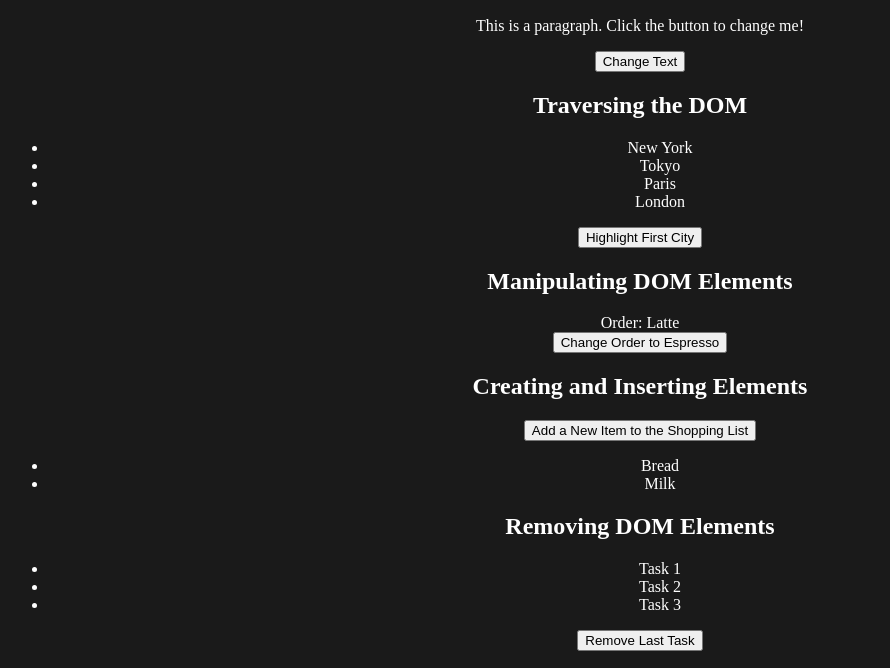
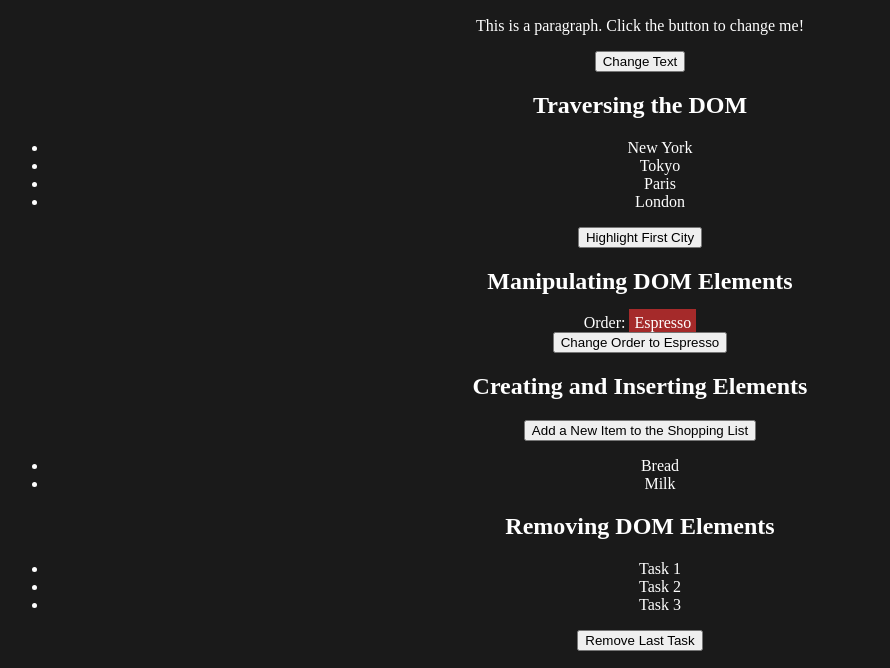
Before and after one commit to Scyari/JavaScript-Practice, a plain HTML site: page BOM AND DOM/part8/dom.html in a window 1280 px wide. Both pictures are taken after a click on the button "Change Order to Espresso". Shown: the part 110-778 px from the top of the page, without its empty margins (0-890 px from the left). Drawn offline with Linux system fonts and the light colour scheme.

Commit message:
example 3->changing Text Content 1 to another

```diff
--- a/BOM AND DOM/part8/script.js
+++ b/BOM AND DOM/part8/script.js
@@ -26,3 +26,14 @@ document.getElementById("highlightFirstCity")
 
         citiesList.firstElementChild.classList.add("highlight");  //highlist the first element
     })
+
+
+// example 3
+
+document.getElementById("changeOrder")
+    .addEventListener("click", function () {
+        let coffeeType = document.getElementById("coffeeType");
+        coffeeType.textContent = "Espresso";          //changing Text Content 1 to another
+        coffeeType.style.backgroundColor = "brown"   // Turning into CSS
+        coffeeType.style.padding = "5px";            // Turning into CSS
+    });
```
Also changed, not shown: BOM AND DOM/part8/dom.html (+6 -0 lines).
